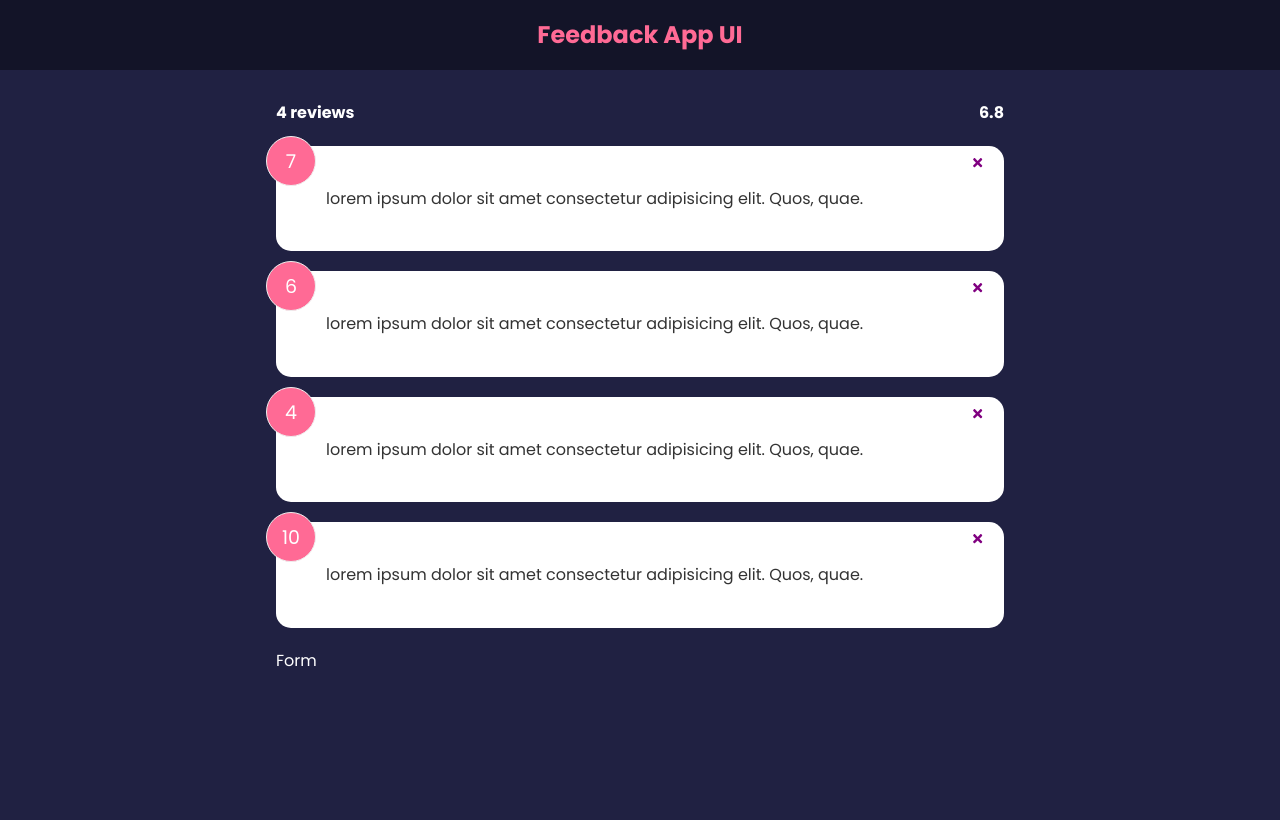
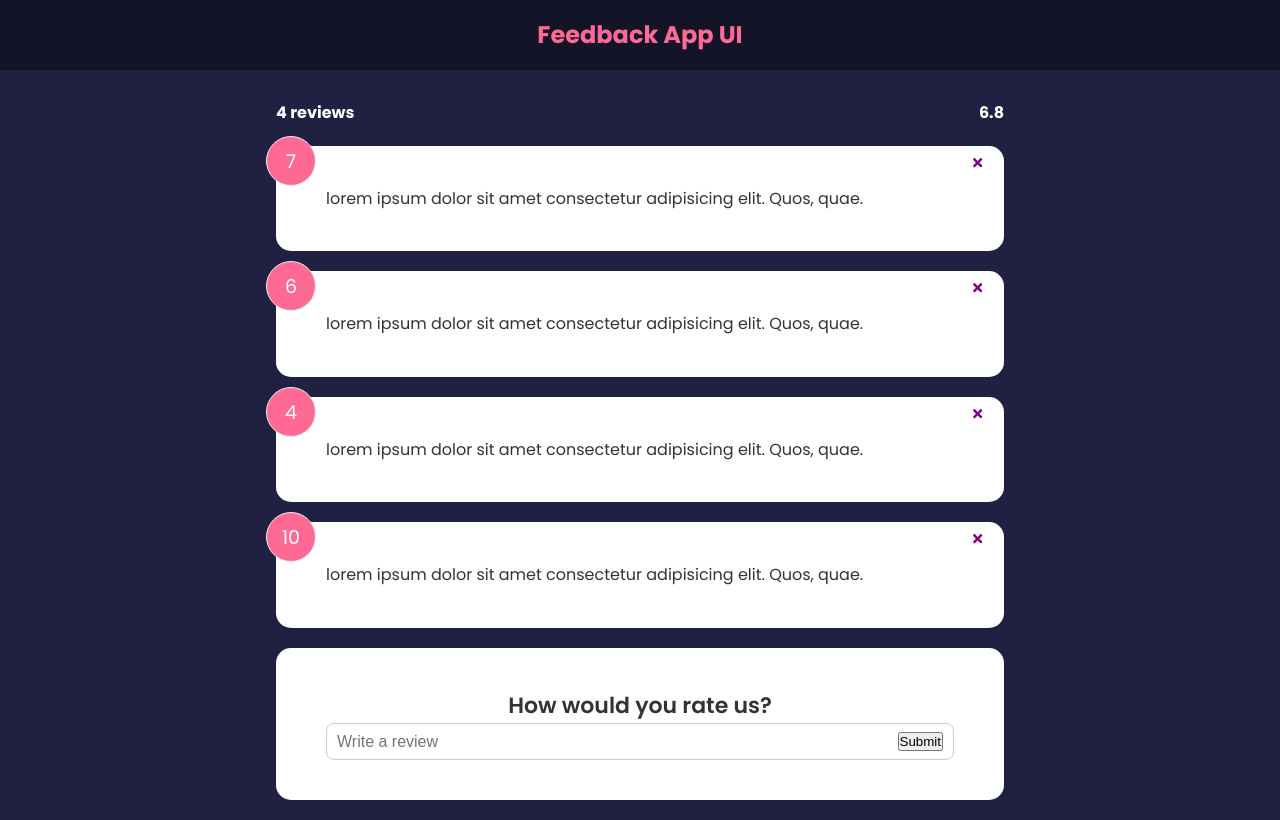
Before and after one commit to Farahat612/brad-react, a React (Create React App) app in the folder feedback-app/: page / in a window 1280 px wide. Built offline with nearby package versions, Linux system fonts and the light colour scheme.

Commit message:
managed form state

```diff
--- a/feedback-app/src/components/FeedbackForm.jsx
+++ b/feedback-app/src/components/FeedbackForm.jsx
@@ -1,10 +1,27 @@
-
+import { useState } from 'react'
+import Card from './shared/Card'
 
 const FeedbackForm = () => {
+  const [text, setText] = useState('')
+  const handleTextChange = (e) => {
+    setText(e.target.value)
+  }
   return (
-    <div>
-      Form
-    </div>
+    <Card>
+      <form>
+        <h2>How would you rate us?</h2>
+        {/* // Todo: rating select component */}
+        <div className='input-group'>
+          <input
+            value={text}
+            onChange={handleTextChange}
+            type='text'
+            placeholder='Write a review'
+          />
+          <button type='submit'>Submit</button>
+        </div>
+      </form>
+    </Card>
   )
 }
 
```
